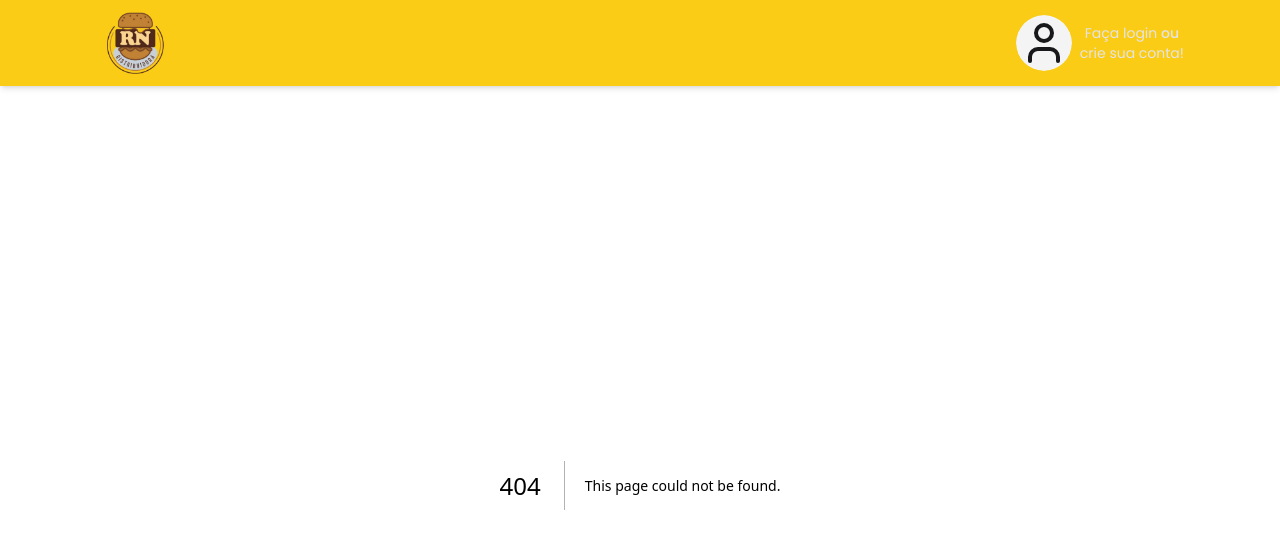
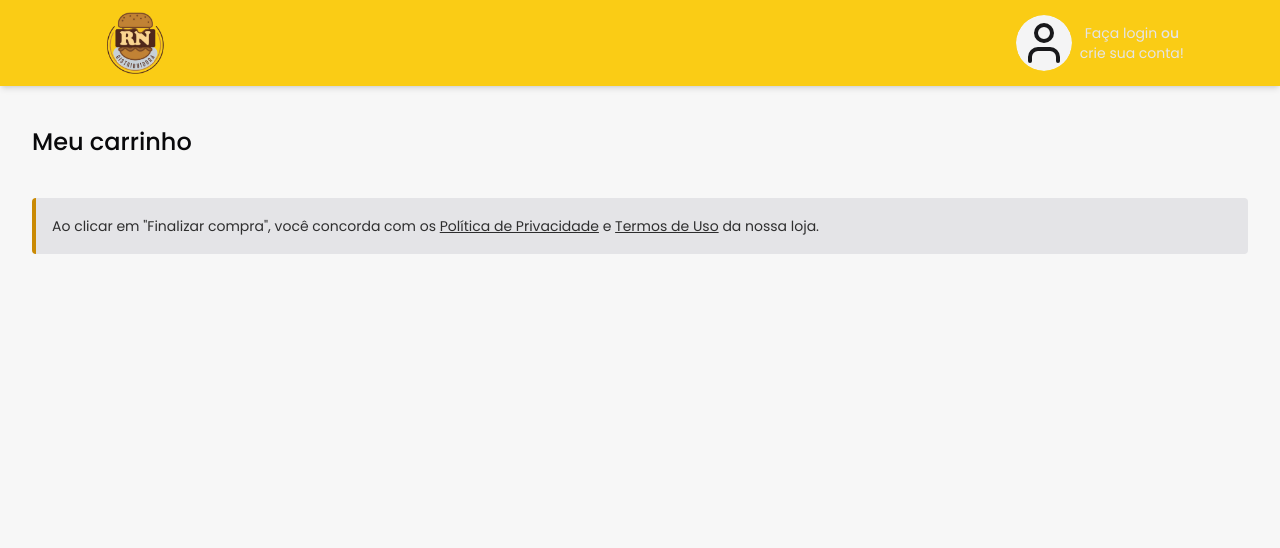
Before and after one commit to swxtz/athenas, a Next.js app in the folder apps/web/: page /carrinho in a window 1280 px wide. Before the commit this address had no page. Shown: the top 548 px of the page. Built offline with nearby package versions, Linux system fonts and the light colour scheme.

Commit message:
feat: create shopping cart disclaimer message

```diff
--- /dev/null
+++ b/apps/web/src/app/carrinho/components/disclaimer.tsx
@@ -0,0 +1,21 @@
+import Link from "next/link";
+
+export function Disclaimer() {
+  return (
+    <div className="mt-10">
+      <div className="text-sm text-black/80 bg-zinc-200 border-l-[4px] border-yellow-600 h-14 flex items-center rounded">
+        <p className="ml-4">
+          Ao clicar em &quot;Finalizar compra&quot;, você concorda com os{" "}
+          <Link href="/politica-de-privacidade" className="underline">
+            Política de Privacidade
+          </Link>{" "}
+          e{" "}
+          <Link href="/termos-de-uso" className="underline">
+            Termos de Uso
+          </Link>{" "}
+          da nossa loja.
+        </p>
+      </div>
+    </div>
+  );
+}
--- /dev/null
+++ b/apps/web/src/app/carrinho/page.tsx
@@ -0,0 +1,11 @@
+import { Disclaimer } from "./components/disclaimer";
+
+export default function ShoppingCartPage() {
+  return (
+    <div className="container mt-10">
+      <h1 className="font-medium text-2xl">Meu carrinho</h1>
+
+      <Disclaimer />
+    </div>
+  );
+}
```
